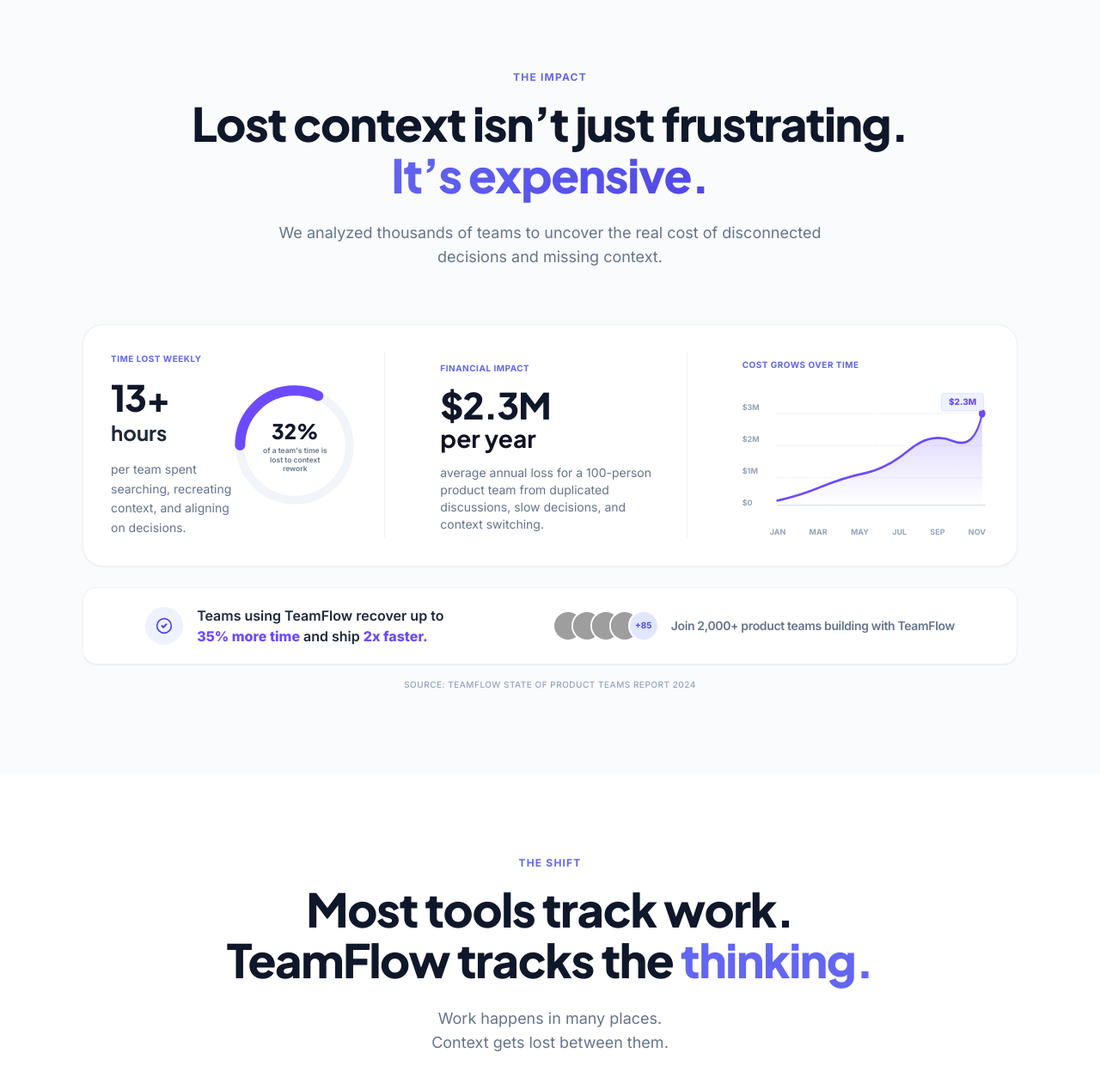
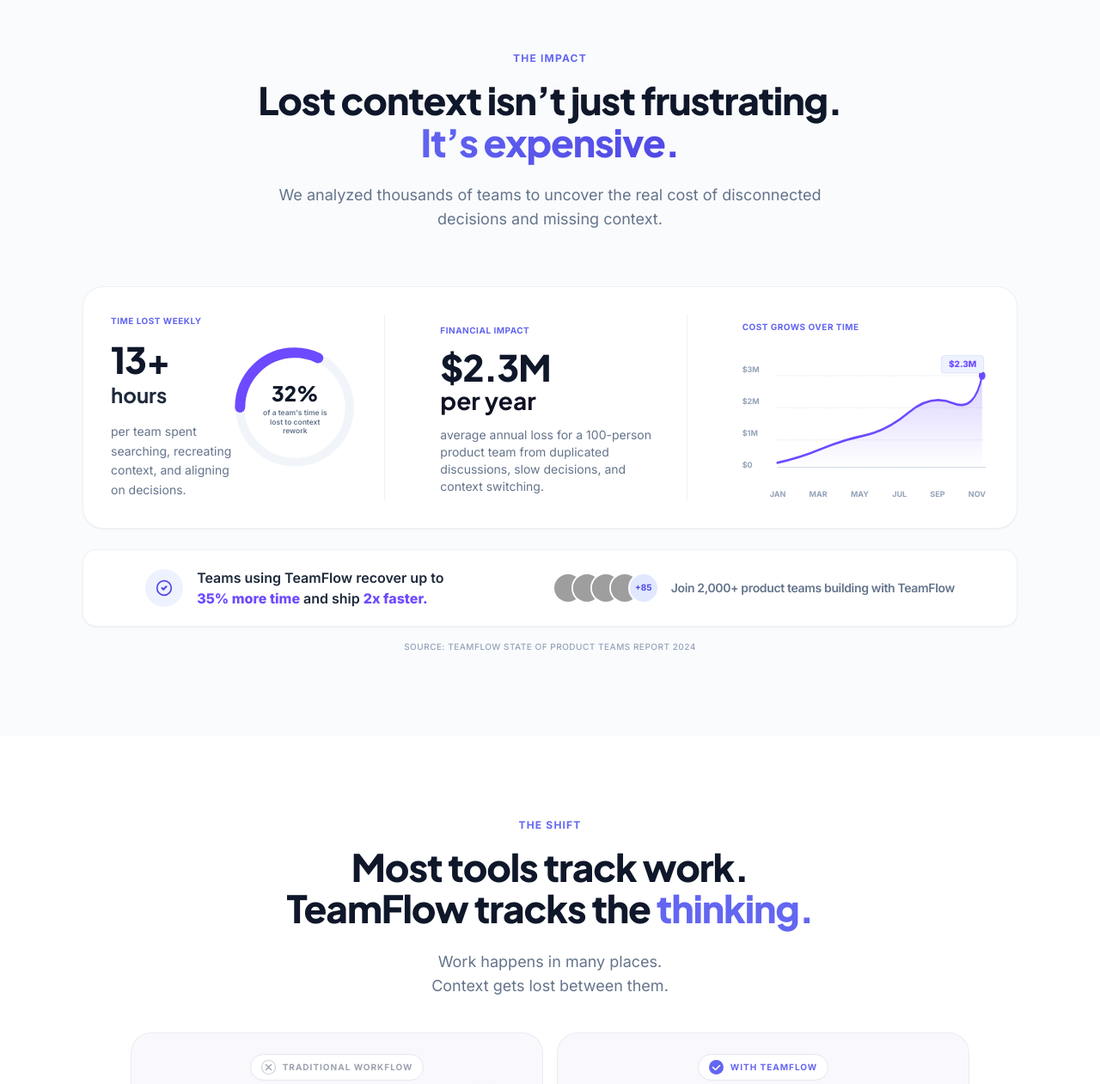
Before and after one commit to AndyJoeff/teamflow, a plain HTML site: page index.html in a window 1280 px wide. Shown: the part 1769-3030 px from the top of the page at 86% size. Drawn offline with nearby package versions, Linux system fonts and the light colour scheme; grey boxes are pictures that could not be loaded.

Commit message:
Update index.html

```diff
--- a/index.html
+++ b/index.html
@@ -875,7 +875,7 @@
       <div class="text-center mb-14 fade-up visible">
         <!-- Soft Purple Category Label -->
                            <p class="text-xs font-bold tracking-widest uppercase text-indigo-500 mb-4">The Problem</p>
-        <h2 class="text-3xl leading-[1.1] lg:text-[54px] font-extrabold tracking-tight text-slate-900 mb-6">
+        <h2 class="text-3xl leading-[1.1] lg:text-[44px] font-extrabold tracking-tight text-slate-900 mb-6">
           The context behind <br class="hidden sm:inline">your work is <span class="text-gradient">disappearing.</span>
         </h2>
         <p
@@ -1250,7 +1250,7 @@
         <div class="text-center mb-16 fade-up visible">
 <p class="text-xs font-bold tracking-widest uppercase text-indigo-500 mb-4">The Impact</p>
           <h2
-            class="text-3xl leading-[1.1] lg:text-[54px] font-heading font-extrabold tracking-tight text-slate-900 mb-6">
+            class="text-3xl leading-[1.1] lg:text-[44px] font-heading font-extrabold tracking-tight text-slate-900 mb-6">
             Lost context isn’t <br class="sm:hidden inline">just frustrating. <br><span
               class="text-gradient font-black">It’s expensive.</span>
           </h2>
@@ -1464,7 +1464,7 @@
     <!-- Header -->
     <div class="text-center mb-10 fade-up visible">
       <p class="text-xs font-bold tracking-widest uppercase text-indigo-500 mb-4">The Shift</p>
-      <h2 class="text-3xl font-heading leading-[1.1] lg:text-[54px] font-extrabold tracking-tight text-slate-900 mb-6">
+      <h2 class="text-3xl font-heading leading-[1.1] lg:text-[44px] font-extrabold tracking-tight text-slate-900 mb-6">
         Most tools track work.<br>
         TeamFlow tracks the <span class="text-indigo-500">thinking.</span>
       </h2>
```
